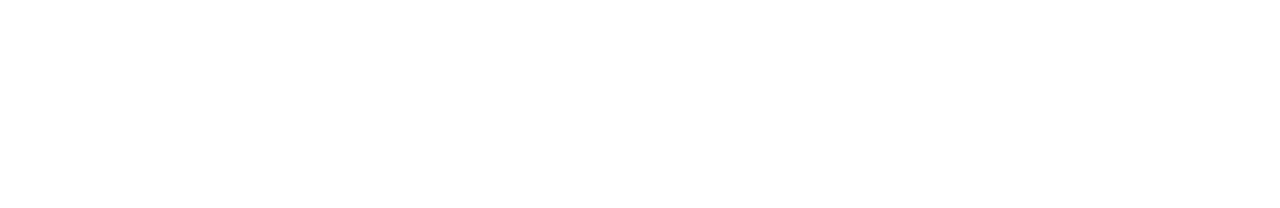
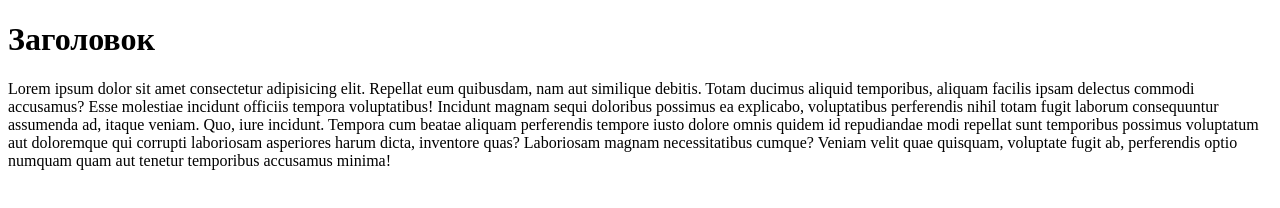
Before and after one commit to AkiSD/test, a plain HTML site: page index.html in a window 1280 px wide. Drawn offline with Linux system fonts and the light colour scheme.

Commit message:
Update index.html

```diff
--- a/index.html
+++ b/index.html
@@ -1,12 +1,23 @@
 <!DOCTYPE html>
 <html lang="en">
+
 <head>
     <meta charset="UTF-8">
     <meta name="viewport" content="width=device-width, initial-scale=1.0">
     <title>Document</title>
     <link rel="stylesheet" href="style.css">
 </head>
+
 <body>
+    <h1>Заголовок</h1>
+    <p>Lorem ipsum dolor sit amet consectetur adipisicing elit. Repellat eum quibusdam, nam aut similique debitis. Totam
+        ducimus aliquid temporibus, aliquam facilis ipsam delectus commodi accusamus? Esse molestiae incidunt officiis
+        tempora voluptatibus! Incidunt magnam sequi doloribus possimus ea explicabo, voluptatibus perferendis nihil
+        totam fugit laborum consequuntur assumenda ad, itaque veniam. Quo, iure incidunt. Tempora cum beatae aliquam
+        perferendis tempore iusto dolore omnis quidem id repudiandae modi repellat sunt temporibus possimus voluptatum
+        aut doloremque qui corrupti laboriosam asperiores harum dicta, inventore quas? Laboriosam magnam necessitatibus
+        cumque? Veniam velit quae quisquam, voluptate fugit ab, perferendis optio numquam quam aut tenetur temporibus
+        accusamus minima!</p>
+</body>
 
-</body>
 </html>
```
